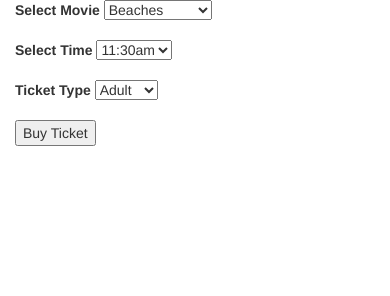
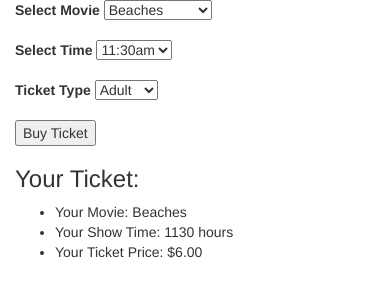
Before and after one commit to zjswanson/movie-tickets, a plain HTML site: page index.html in a window 390 px wide. Both pictures are taken after a click on the button "Buy Ticket". Drawn offline with nearby package versions, Linux system fonts and the light colour scheme.

Commit message:
add the display ability

```diff
--- a/index.html
+++ b/index.html
@@ -42,6 +42,14 @@
             <button type="submit" name="buyTicket">Buy Ticket</button>
           </form>
         </div>
+        <div class="col-md-6">
+          <h3>Your Ticket:</h3>
+          <ul class="output">
+
+          </ul>
+
+
+        </div>
 
       </div>
 
--- a/js/scripts.js
+++ b/js/scripts.js
@@ -21,6 +21,7 @@ Ticket.prototype.getPrice = function() {
   }else if(this.age === "child") {
     price = price *.8;
   }
+  price= price.toFixed(2);
   return price;
 };
 
@@ -48,7 +49,10 @@ $(document).ready(function() {
     var ticket = new Ticket (chooseMovie,chooseTime,chooseAge);
     console.log(ticket);
     console.log(ticket.getPrice());
-
+    $(".output").empty();
+    $(".output").append("<li>Your Movie: " + ticket.movie.movieTitle + "</li>");
+    $(".output").append("<li>Your Show Time: " + ticket.movieTime+ " hours</li>");
+    $(".output").append("<li>Your Ticket Price: $" + ticket.getPrice() + "</li>");
 
   });
 
```
